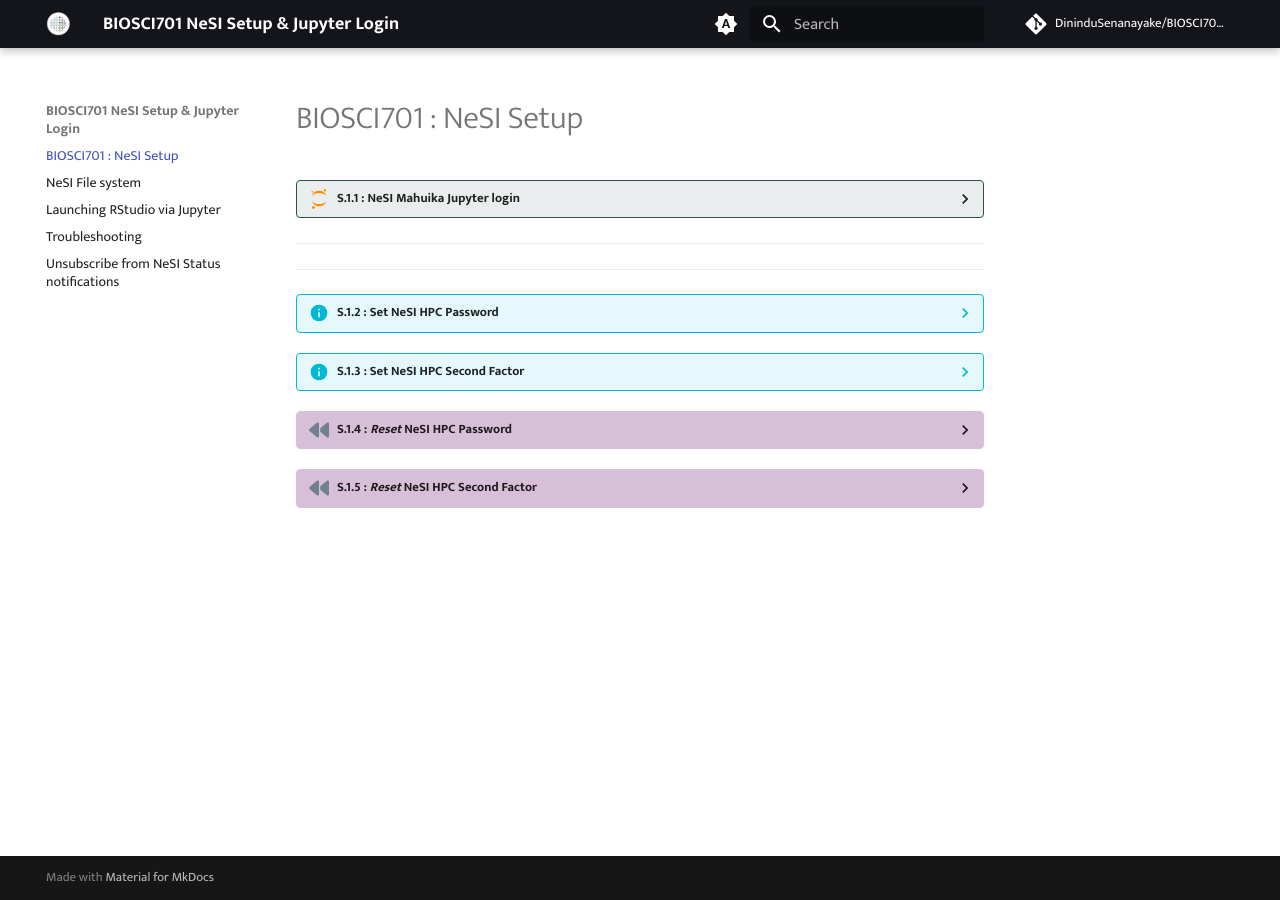
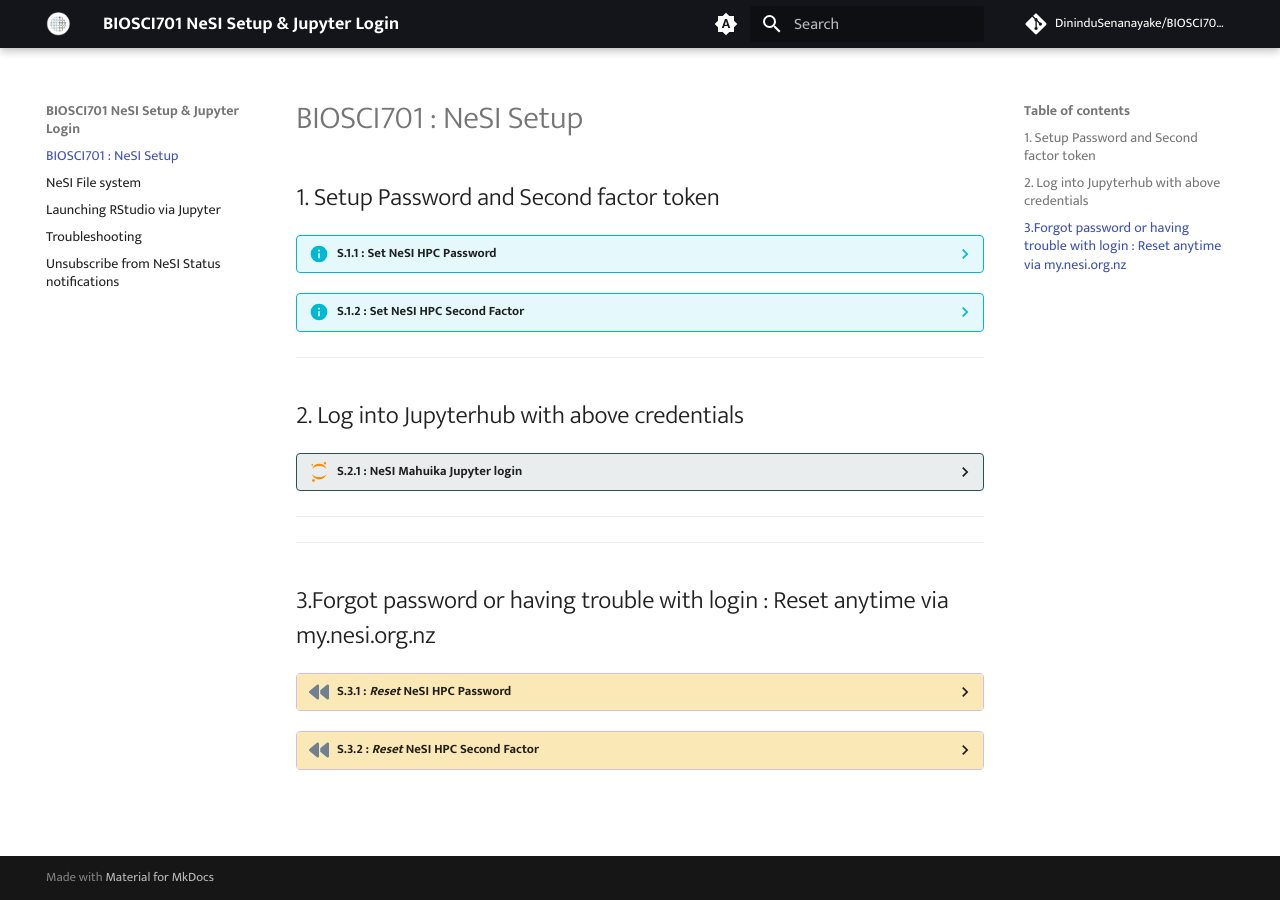
Before and after one commit to DininduSenanayake/BIOSCI701-NeSI_Jupyter_Login, an MkDocs documentation site: the page built from docs/index.md, in a window 1280 px wide. Built offline with MkDocs 1.6.1 and Material for MkDocs 9.7.7, drawn with Linux system fonts in a browser that asks for light colours; comment, search, counter and statistics services are not loaded.

Commit message:
update mkdocs config

```diff
--- a/docs/index.md
+++ b/docs/index.md
@@ -1,6 +1,27 @@
 # BIOSCI701 : NeSI Setup
 
-??? jupyter "S.1.1 : NeSI Mahuika Jupyter login"
+## 1. Setup Password and Second factor token
+
+??? info "S.1.1 : Set NeSI HPC Password"
+
+     1. Log into [mynesi portal](https://my.nesi.org.nz) with your Institutional credentials (OR Tuakiri Virtual Home) and set your **NeSI HPC password** as below
+
+
+     <br>![image](images/SetPassword.png){width="1200"}
+
+
+??? info "S.1.2 : Set NeSI HPC Second Factor"
+
+     1. Log into [mynesi portal](https://my.nesi.org.nz) with your Institutional credentials (OR Tuakiri Virtual Home) and set your **NeSI HPC Second factor** as below
+
+     <br>![image](images/new_Set2FA.png){width="1000"}
+
+
+_ _ _
+
+## 2. Log into Jupyterhub with above credentials
+
+??? jupyter "S.2.1 : NeSI Mahuika Jupyter login"
 
 
      1. <p>Follow [https://jupyter.nesi.org.nz/hub/login](https://jupyter.nesi.org.nz/hub/login)</p>
@@ -19,26 +40,15 @@
  - - -
  - - -
 
-??? info "S.1.2 : Set NeSI HPC Password"
+## 3.Forgot password or having trouble with login : Reset anytime via my.nesi.org.nz
 
-     1. Log into [mynesi portal](https://my.nesi.org.nz) with your Institutional credentials (OR Tuakiri Virtual Home) and set your **NeSI HPC password** as below
-
-
-     <br>![image](images/SetPassword.png){width="1200"}
-
-??? info "S.1.3 : Set NeSI HPC Second Factor"
-
-     1. Log into [mynesi portal](https://my.nesi.org.nz) with your Institutional credentials (OR Tuakiri Virtual Home) and set your **NeSI HPC Second factor** as below
-
-     <br>![image](images/new_Set2FA.png){width="1000"}
-
-??? backward "S.1.4 : _Reset_ NeSI HPC Password"
+??? backward "S.3.1 : _Reset_ NeSI HPC Password"
 
      1. Log into [mynesi portal](https://my.nesi.org.nz) with your Institutional credentials (OR Tuakiri Virtual Home) and Reset your **NeSI HPC Second factor** as below
 
      <br>![image](images/newResetPassword.png){width="1000"}
 
-??? backward "S.1.5 : _Reset_ NeSI HPC Second Factor"
+??? backward "S.3.2 : _Reset_ NeSI HPC Second Factor"
 
      1. Log into [mynesi portal](https://my.nesi.org.nz) with your Institutional credentials (OR Tuakiri Virtual Home) and Reset your **NeSI HPC Second factor** as below
 
--- a/docs/stylesheets/extra.css
+++ b/docs/stylesheets/extra.css
@@ -136,7 +136,7 @@
 }
 .md-typeset .backward > .admonition-title,
 .md-typeset .backward > summary {
-  background-color: rgba(216,191,216);
+  background-color: rgb(250, 232, 183);
 }
 .md-typeset .backward > .admonition-title::before,
 .md-typeset .backward > summary::before {
```
Also changed, not shown: requirements.txt (added, +10 -0 lines), 1 other file.
